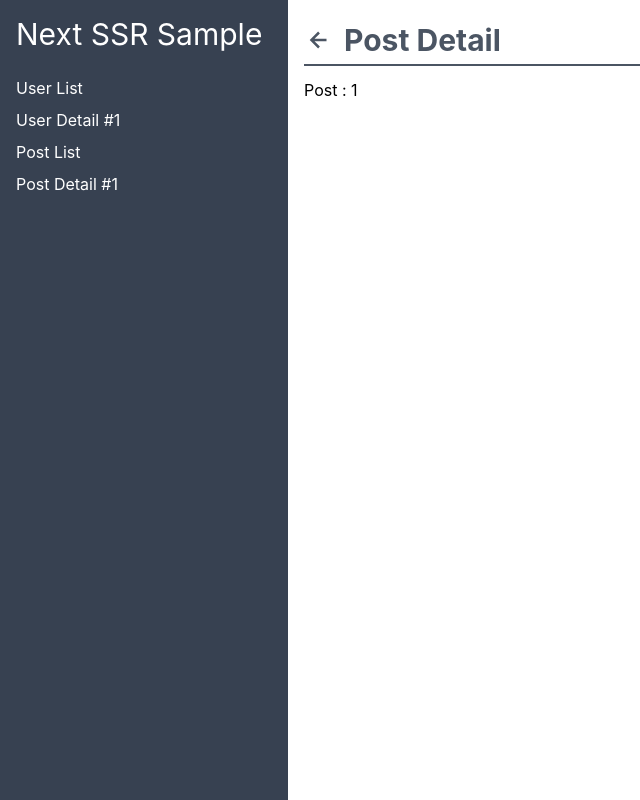
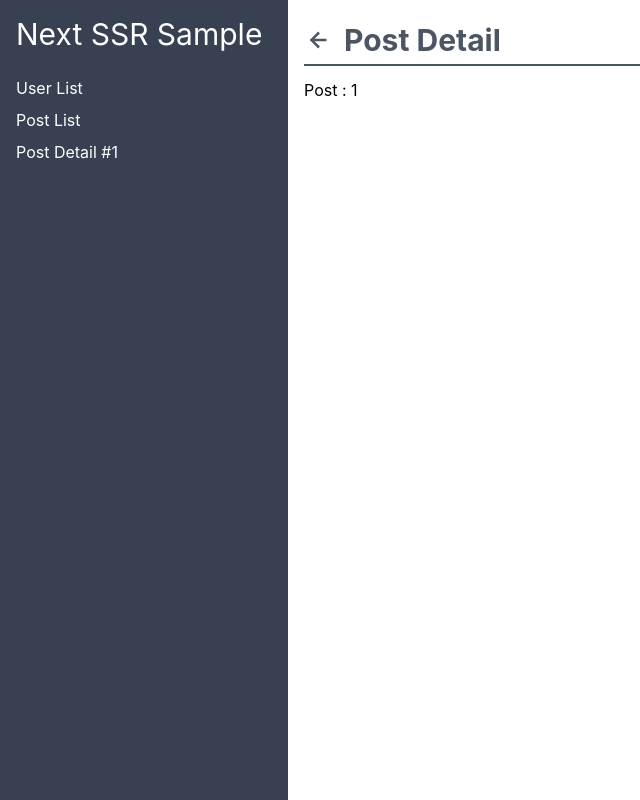
Before and after one commit to minsnew/nextjs-ssr-test, a Next.js app: page /posts/1 in a window 1280 px wide. Shown: the whole page, without its empty margins (0-640 px from the left). Built offline with nearby package versions, Linux system fonts and the light colour scheme.

Commit message:
feat: remove not used link

```diff
--- a/src/components/Menu/index.tsx
+++ b/src/components/Menu/index.tsx
@@ -5,11 +5,6 @@ const Menu = () => {
     <div className="w-72 h-screen flex flex-col p-4 bg-gray-700 text-white">
       <MenuItem name="Next SSR Sample" pathname="/" className="mb-6 text-3xl" />
       <MenuItem name="User List" pathname="/users" />
-      <MenuItem
-        name="User Detail #1"
-        pathname="/users/[id]"
-        query={{ id: 1 }}
-      />
       <MenuItem name="Post List" pathname="/posts" />
       <MenuItem
         name="Post Detail #1"
```
